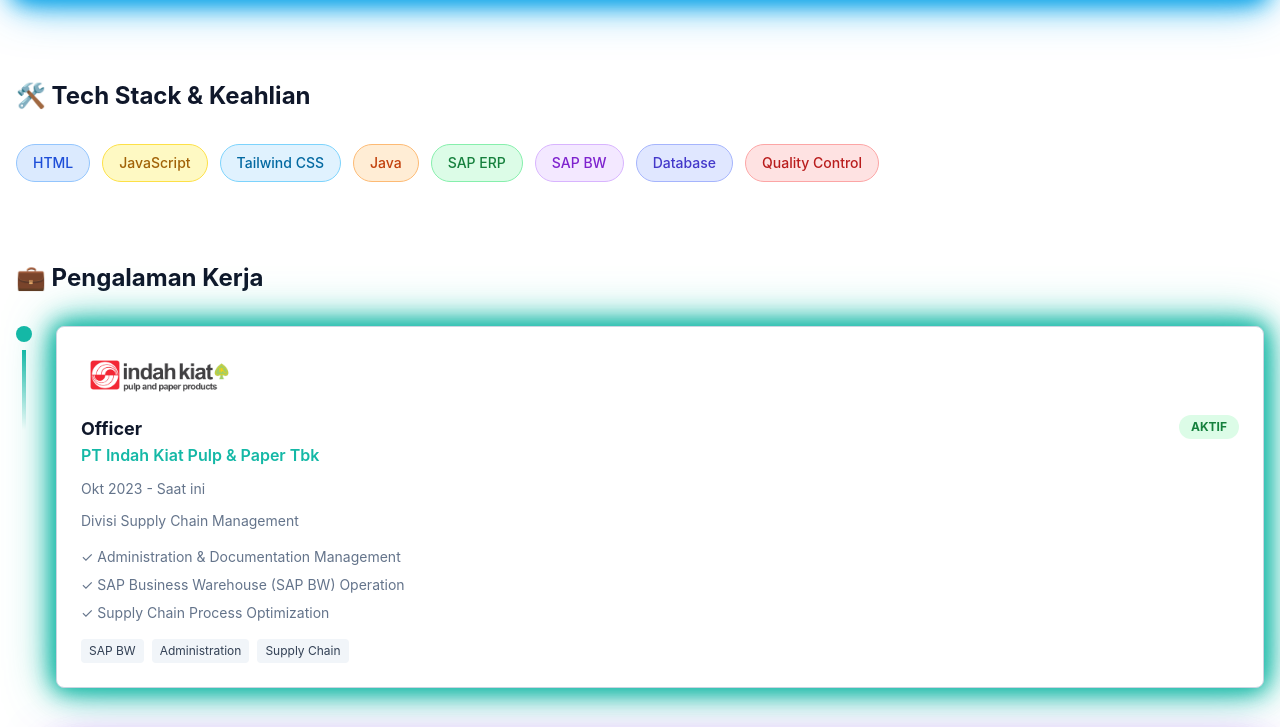
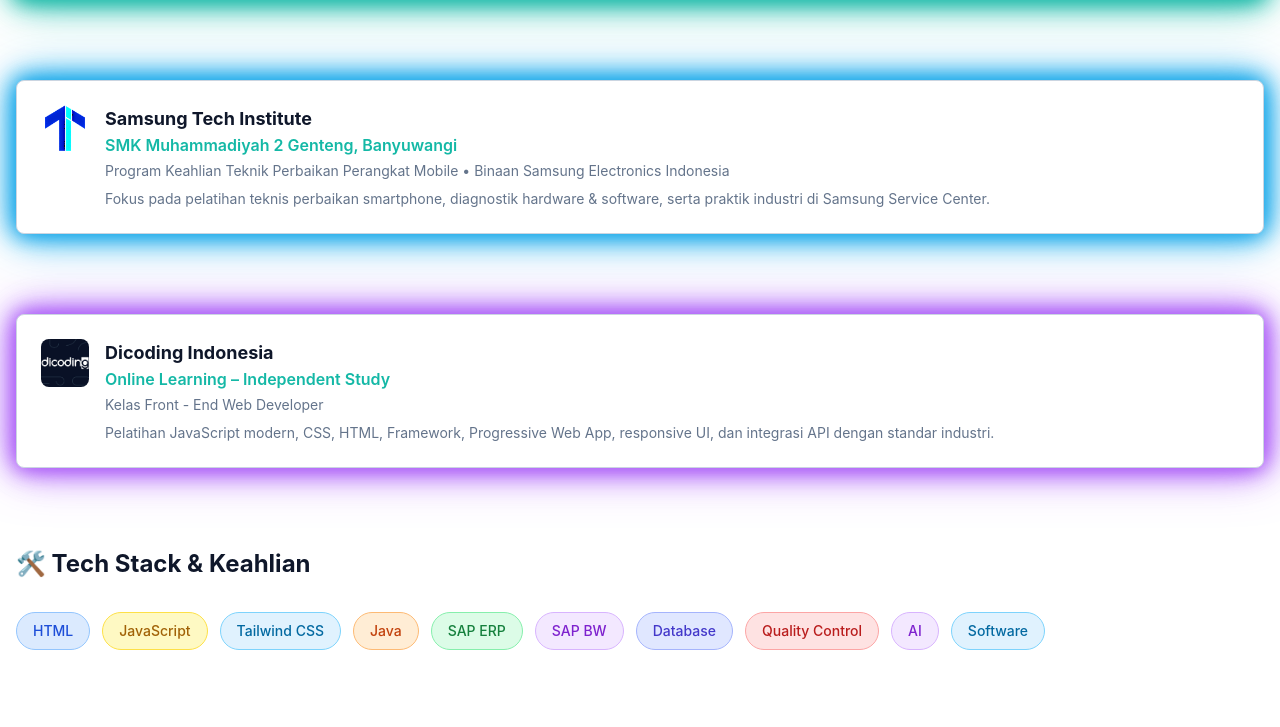
Before and after one commit to Wynuu/wynuu.github.io, a website: page index.html in a window 1280 px wide. Shown: the part 1486-2213 px from the top of the page. Drawn offline with Linux system fonts and the light colour scheme.

Commit message:
Add new images dicoding.png and samsung-logo.png, update index.html

```diff
--- a/index.html
+++ b/index.html
@@ -258,7 +258,7 @@
 
             <a href="https://t.me/winuajiepradana"
             target="_blank"
-            class="rounded-full bg-primary py-3 px-8 text-base font-semibold text-white transition duration-300 ease-in-out hover:opacity-80 hover:shadow-lg">👉Hubungi Saya</a>
+            class="rounded-full bg-primary py-3 px-8 text-base font-semibold text-white transition duration-300 ease-in-out hover:opacity-80 hover:shadow-lg">📞 Hubungi Saya</a>
             <a href="mailto:winoajiepradana@gmail.com"
             target="_blank"
             class="mb-10 rounded-full bg-primary py-3 px-4 text-base font-semibold text-white transition duration-300 ease-in-out hover:opacity-80 hover:shadow-lg"> 📩 </a>
@@ -493,7 +493,7 @@
         <div class="mb-20">
           <h3 class="mb-8 text-2xl font-bold text-dark dark:text-white">🎓 Pendidikan</h3>
           <div class="grid grid-cols-1 md:grid-cols-1 gap-6 animate-in-left">
-            <div class="rounded-lg border border-slate-300 dark:border-slate-700 bg-white dark:bg-slate-900 p-6 hover:shadow-lg transition-all duration-300 neon-card-blue">
+            <div class="rounded-lg border border-slate-300 dark:border-slate-700 bg-white dark:bg-slate-900 p-6 hover:shadow-lg transition-all duration-300 neon-card">
               <div class="flex items-start gap-4">
                 <div class="flex-shrink-0">
                   <img src="dist/img/unpam-logo.png" alt="Universitas Pamulang" class="h-12 w-12 rounded-lg object-cover" />
@@ -509,7 +509,43 @@
           </div>
         </div>
 
+         <!-- Education Section2 -->
+        <div class="mb-20">
+          <div class="grid grid-cols-1 md:grid-cols-1 gap-6 animate-in-left">
+            <div class="rounded-lg border border-slate-300 dark:border-slate-700 bg-white dark:bg-slate-900 p-6 hover:shadow-lg transition-all duration-300 neon-card-blue">
+              <div class="flex items-start gap-4">
+                <div class="flex-shrink-0">
+                  <img src="dist/img/samsung-logo.png" alt="Universitas Pamulang" class="h-12 w-12 rounded-lg object-cover" />
+                </div>
+                <div class="flex-grow">
+                  <h4 class="text-lg font-bold text-dark dark:text-white">Samsung Tech Institute</h4>
+                  <p class="text-primary font-semibold">SMK Muhammadiyah 2 Genteng, Banyuwangi</p>
+                  <p class="text-sm text-secondary dark:text-slate-400 mt-1">Program Keahlian Teknik Perbaikan Perangkat Mobile • Binaan Samsung Electronics Indonesia</p>
+                  <p class="text-sm text-secondary dark:text-slate-400 mt-2">Fokus pada pelatihan teknis perbaikan smartphone, diagnostik hardware & software, serta praktik industri di Samsung Service Center.</p>
+                </div>
+              </div>
+            </div>
+          </div>
+        </div>
 
+         <!-- Education Section3 -->
+        <div class="mb-20">
+          <div class="grid grid-cols-1 md:grid-cols-1 gap-6 animate-in-left">
+            <div class="rounded-lg border border-slate-300 dark:border-slate-700 bg-white dark:bg-slate-900 p-6 hover:shadow-lg transition-all duration-300 neon-card-purple">
+              <div class="flex items-start gap-4">
+                <div class="flex-shrink-0">
+                  <img src="dist/img/dicoding.png" alt="Universitas Pamulang" class="h-12 w-12 rounded-lg object-cover" />
+                </div>
+                <div class="flex-grow">
+                  <h4 class="text-lg font-bold text-dark dark:text-white">Dicoding Indonesia</h4>
+                  <p class="text-primary font-semibold">Online Learning – Independent Study</p>
+                  <p class="text-sm text-secondary dark:text-slate-400 mt-1">Kelas Front - End Web Developer</p>
+                  <p class="text-sm text-secondary dark:text-slate-400 mt-2">Pelatihan JavaScript modern, CSS, HTML, Framework, Progressive Web App, responsive UI, dan integrasi API dengan standar industri.</p>
+                </div>
+              </div>
+            </div>
+          </div>
+        </div>
 
         <!-- Tech Stack Section -->
         <div class="mb-20">
@@ -523,6 +559,8 @@
             <span class="tech-badge inline-block px-4 py-2 rounded-full text-sm font-medium bg-purple-100 dark:bg-purple-900 text-purple-700 dark:text-purple-300 border border-purple-300 dark:border-purple-700 hover:shadow-lg transition-all cursor-default">SAP BW</span>
             <span class="tech-badge inline-block px-4 py-2 rounded-full text-sm font-medium bg-indigo-100 dark:bg-indigo-900 text-indigo-700 dark:text-indigo-300 border border-indigo-300 dark:border-indigo-700 hover:shadow-lg transition-all cursor-default">Database</span>
             <span class="tech-badge inline-block px-4 py-2 rounded-full text-sm font-medium bg-red-100 dark:bg-red-900 text-red-700 dark:text-red-300 border border-red-300 dark:border-red-700 hover:shadow-lg transition-all cursor-default">Quality Control</span>
+            <span class="tech-badge inline-block px-4 py-2 rounded-full text-sm font-medium bg-purple-100 dark:bg-purple-900 text-purple-700 dark:text-purple-300 border border-purple-300 dark:border-purple-700 hover:shadow-lg transition-all cursor-default">AI</span>
+            <span class="tech-badge inline-block px-4 py-2 rounded-full text-sm font-medium bg-sky-100 dark:bg-sky-900 text-sky-700 dark:text-sky-300 border border-sky-300 dark:border-sky-700 hover:shadow-lg transition-all cursor-default">Software</span>
           </div>
         </div>
 
@@ -757,7 +795,7 @@
             <h4 class="mb-2 text-lg font-semibold text-primary">Portfolio</h4>
             <h2 class="mb-4 text-3xl font-bold text-dark dark:text-white sm:text-4xl lg:text-5xl">Galeri & Momen Saya</h2>
             <p class="text-md font-medium text-secondary md:text-lg">
-              Saya saat ini tinggal di Serang Banten, asal Banyuwangi Jawa Timur. Saya tidak menyukai hal monoton dan menikmati setiap yang saya lakukan.
+              Saya saat ini tinggal di Serang Banten, asal Banyuwangi Jawa Timur. Saya menyukai hal baru dan selalu menikmati setiap hal yang saya lakukan.
             </p>
           </div>
         </div>
@@ -771,7 +809,7 @@
                 <img src="dist/img/portfolio/1.png" alt="Diri Saya" class="w-full h-full object-cover portfolio-img rounded-lg" />
               </div>
               <h3 class="text-xl font-bold text-dark dark:text-white mb-2">🎨 Diri Saya</h3>
-              <p class="text-sm text-secondary dark:text-slate-400 leading-relaxed">Presentase 74% dalam bidang desain. Siap memberikan arahan atau support untuk proyek desain visual. Aktif belajar programming dan terbuka kolaborasi.</p>
+              <p class="text-sm text-secondary dark:text-slate-400 leading-relaxed">Saya memiliki minat dalam bidang desain. Bersedia untuk proyek desain visual. Aktif belajar programming dan terbuka kolaborasi.</p>
               <div class="mt-4 flex gap-2">
                 <span class="px-3 py-1 text-xs bg-primary/10 text-primary rounded-full">Desain</span>
                 <span class="px-3 py-1 text-xs bg-blue-500/10 text-blue-500 rounded-full">Creative</span>
@@ -801,7 +839,7 @@
                 <img src="dist/img/portfolio/3.png" alt="Aktivitas" class="w-full h-full object-cover portfolio-img rounded-lg" />
               </div>
               <h3 class="text-xl font-bold text-dark dark:text-white mb-2">🏔️ Aktivitas</h3>
-              <p class="text-sm text-secondary dark:text-slate-400 leading-relaxed">Menyukai aktivitas outdoor, alam, dan konser dengan musik indie. Work-life balance adalah prioritas untuk menikmati setiap petualangan.</p>
+              <p class="text-sm text-secondary dark:text-slate-400 leading-relaxed">Menyukai aktivitas outdoor, alam, dan konser musik. Work-life balance adalah prioritas untuk menikmati setiap petualangan.</p>
               <div class="mt-4 flex gap-2">
                 <span class="px-3 py-1 text-xs bg-green-500/10 text-green-500 rounded-full">Outdoor</span>
                 <span class="px-3 py-1 text-xs bg-orange-500/10 text-orange-500 rounded-full">Adventure</span>
```
Also changed, not shown: dist/img/dicoding.png (added), dist/img/samsung-logo.png (added).
